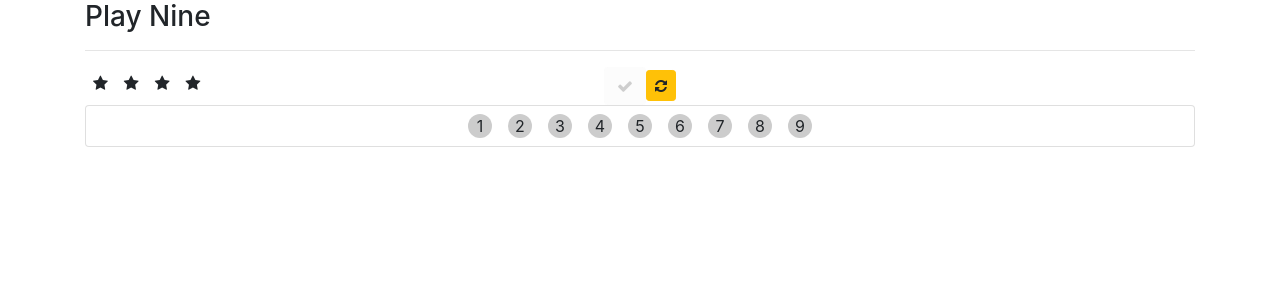
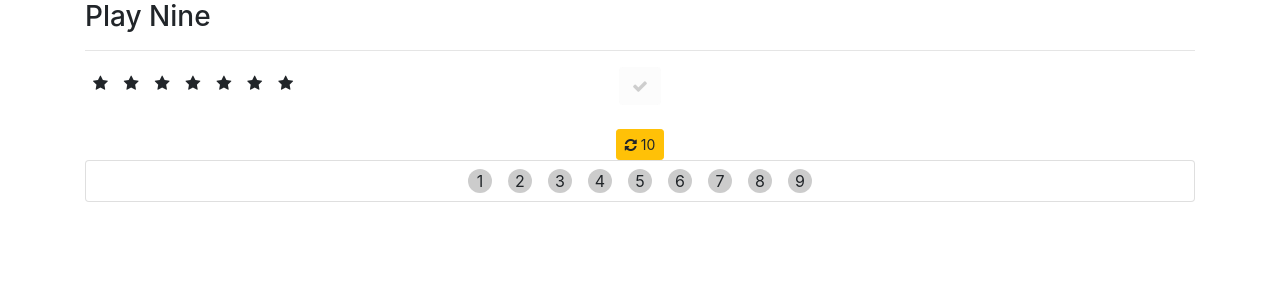
Before and after one commit to brauliolomeli/numbers-game, a React (Create React App) app: page / in a window 1280 px wide. Shown: the top 300 px of the page. Built offline with nearby package versions, Linux system fonts and the light colour scheme.

Commit message:
Implement doneStatus

```diff
--- a/src/Game.js
+++ b/src/Game.js
@@ -1,4 +1,22 @@
 import React, { Component } from 'react';
+
+var possibleCombinationSum = function(arr, n) {
+  if (arr.indexOf(n) >= 0) { return true; }
+  if (arr[0] > n) { return false; }
+  if (arr[arr.length - 1] > n) {
+    arr.pop();
+    return possibleCombinationSum(arr, n);
+  }
+  var listSize = arr.length, combinationsCount = (1 << listSize)
+  for (var i = 1; i < combinationsCount ; i++ ) {
+    var combinationSum = 0;
+    for (var j=0 ; j < listSize ; j++) {
+      if (i & (1 << j)) { combinationSum += arr[j]; }
+    }
+    if (n === combinationSum) { return true; }
+  }
+  return false;
+};
 
 const Stars = (props) => {
     const arrayOfStars = Array(props.numOfStars).fill(0)
@@ -6,6 +24,14 @@ const Stars = (props) => {
     return (
         <div className="col-5">
             {arrayOfStars}
+        </div>
+    );
+}
+
+const DoneFrame = (props) => {
+    return (
+        <div className="text-center">
+            <h2>{props.doneStatus}</h2>
         </div>
     );
 }
@@ -40,8 +66,10 @@ const Button = (props) => {
     return (
         <div className="col-2 text-center">
             {button}
-            <button className="btn btn-warning btn-sm" onClick={props.redraw}>
-                <i className="fa fa-refresh"></i>
+            <br /><br />
+            <button className="btn btn-warning btn-sm" onClick={props.redraw}
+                disabled={props.redraws===0}>
+                <i className="fa fa-refresh"></i> {props.redraws}
             </button>
         </div>
     );
@@ -80,11 +108,14 @@ const Numbers = (props) => {
 Numbers.list = Array(9).fill(0);
 
 class Game extends Component {
+    static randomNumber = () => 1 + Math.floor(Math.random() * 9)
     state = {
         selectedNumbers: [],
-        numOfStars: 1 + Math.floor(Math.random() * 9),
+        numOfStars: Game.randomNumber(),
         answerIsCorrect: null,
-        usedNumbers: []
+        usedNumbers: [],
+        redraws: 10,
+        doneStatus: null
     };
     selectNumber = (clickedNumber) => {
         if(this.state.selectedNumbers.indexOf(clickedNumber) >= 0){ return; }
@@ -99,7 +130,6 @@ class Game extends Component {
         }));
     };
     checkAnswer = () => {
-        console.log(this.state.numOfStars, this.state.selectedNumbers.reduce((n1, n2) => n1 + n2, 0))
         this.setState(prevState => ({
             answerIsCorrect:
                 prevState.numOfStars === prevState.selectedNumbers.reduce((n1, n2) => n1 + n2, 0)
@@ -110,18 +140,35 @@ class Game extends Component {
             usedNumbers: prevState.usedNumbers.concat(prevState.selectedNumbers),
             selectedNumbers: [],
             answerIsCorrect: null,
-            numOfStars: 1 + Math.floor(Math.random() * 9)
-        }));
+            numOfStars: Game.randomNumber()
+        }), this.updateDoneStatus);
     }
     redraw = () => {
+        if (this.state.redraws === 0) { return; }
         this.setState(prevState => ({
-            numOfStars: 1 + Math.floor(Math.random() * 9),
+            numOfStars: Game.randomNumber(),
             answerIsCorrect: null,
             selectedNumbers: [],
-        }));
+            redraws: prevState.redraws - 1
+        }), this.updateDoneStatus);
+    }
+    updateDoneStatus = () => {
+        this.setState(prevState => {
+            if (prevState.usedNumbers.length === Numbers.list.length) {
+                return { doneStatus: 'Done. Nice!' };
+            }
+            if (prevState.redraws === 0 && !this.possibleSolutions(this.state.numOfStars, this.state.usedNumbers)) {
+                return { doneStatus: 'Game Over!' }
+            }
+        });
+    }
+    possibleSolutions = (numberOfStars, usedNumbers) => {
+        const possibleNumbers = Numbers.list.map((n,i) => i+1)
+            .filter(n => usedNumbers.indexOf(n) === -1);
+        return possibleCombinationSum(possibleNumbers, numberOfStars);
     }
     render() {
-        const {selectedNumbers, numOfStars, answerIsCorrect, usedNumbers} = this.state;
+        const {selectedNumbers, numOfStars, answerIsCorrect, usedNumbers, redraws, doneStatus} = this.state;
         return (
             <div className="container">
                 <h3>Play Nine</h3>
@@ -132,13 +179,18 @@ class Game extends Component {
                         checkAnswer={this.checkAnswer}
                         answerIsCorrect={answerIsCorrect}
                         acceptAnswer={this.acceptAnswer}
-                        redraw={this.redraw}/>
+                        redraw={this.redraw}
+                        redraws={redraws}/>
                     <Answer selectedNumbers={selectedNumbers}
                         unselectNumber={this.unselectNumber} />
                 </div>
-                <Numbers selectedNumbers={selectedNumbers}
-                    selectNumber={this.selectNumber}
-                    usedNumbers={usedNumbers} />
+                {doneStatus ?
+                    <DoneFrame doneStatus={doneStatus}/>
+                :
+                    <Numbers selectedNumbers={selectedNumbers}
+                        selectNumber={this.selectNumber}
+                        usedNumbers={usedNumbers} />
+                }
             </div>
         );
     }
```
